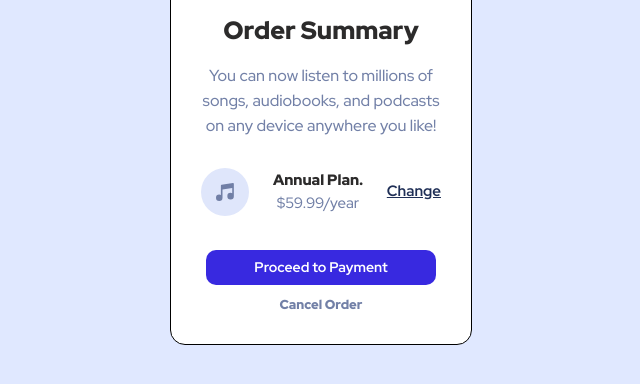
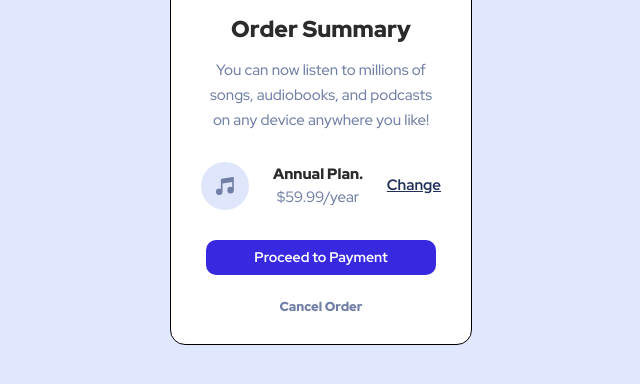
Before and after one commit to brett-powers/order-summary, a plain HTML site: page index.html in a window 1280 px wide. Shown: the part 306-690 px from the top of the page, without its empty margins (319-959 px from the left). Drawn offline with Linux system fonts and the light colour scheme.

Commit message:
Adjust font sizes and margins.

```diff
--- a/css/styles.css
+++ b/css/styles.css
@@ -36,17 +36,18 @@ html {
   border-top-left-radius: 15px;
   border-top-right-radius: 15px;
 }
+/*Card Body*/
 .card__body {
   text-align: center;
-  margin: 20px 30px;
+  margin: 20px 30px 16px;
 }
 .card__header {
-  font-size: 2.5rem;
+  font-size: 2.3rem;
   font-weight: 900;
   color: var(--color-off-black);
 }
 .card__text {
-  font-size: 1.6rem;
+  font-size: 1.5rem;
   line-height: 2.5rem;
   color: var(--color-desaturated-blue);
 }
@@ -97,7 +98,7 @@ html {
   color: var(--color-desaturated-blue);
   font-size: 1.3rem;
   font-weight: 900;
-  margin-top: 13px;
+  margin-top: 25px;
   text-align: center;
   width: 100%;
 }
```
